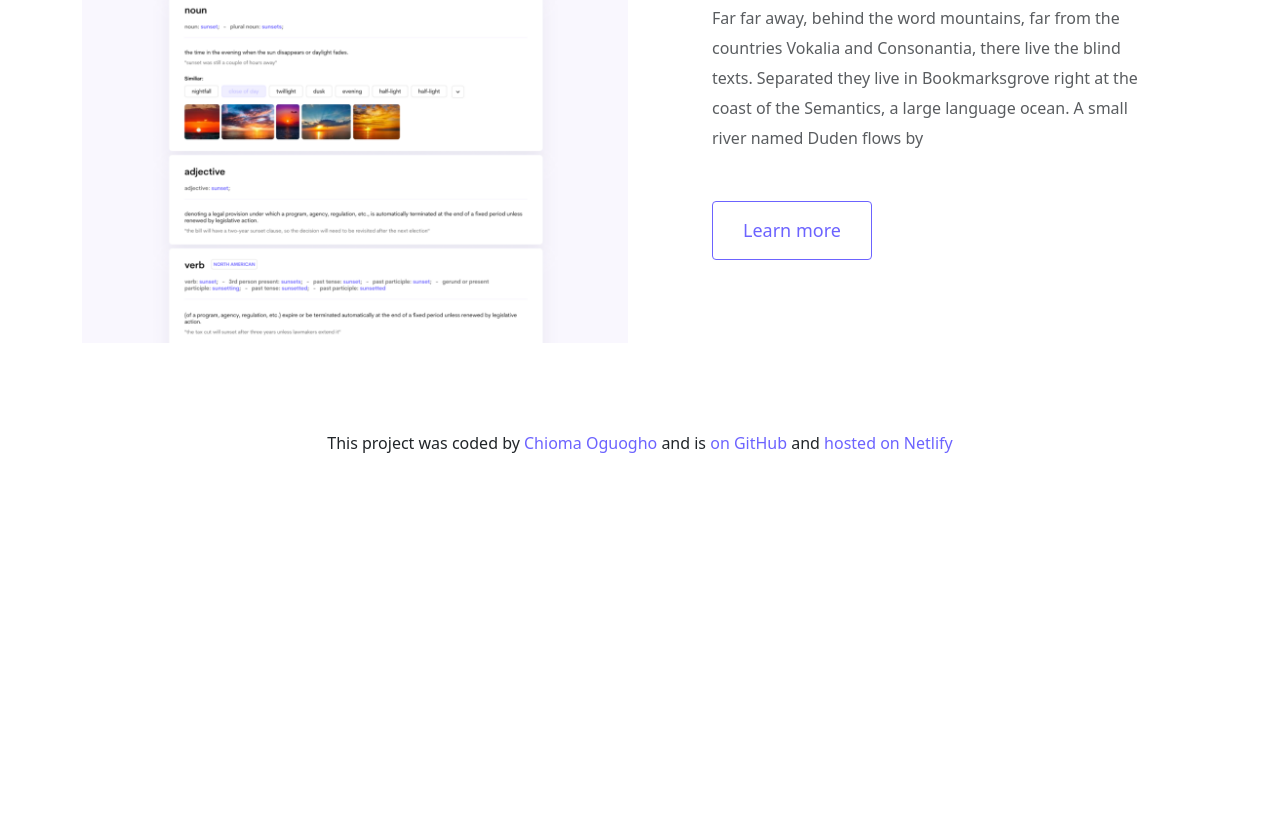
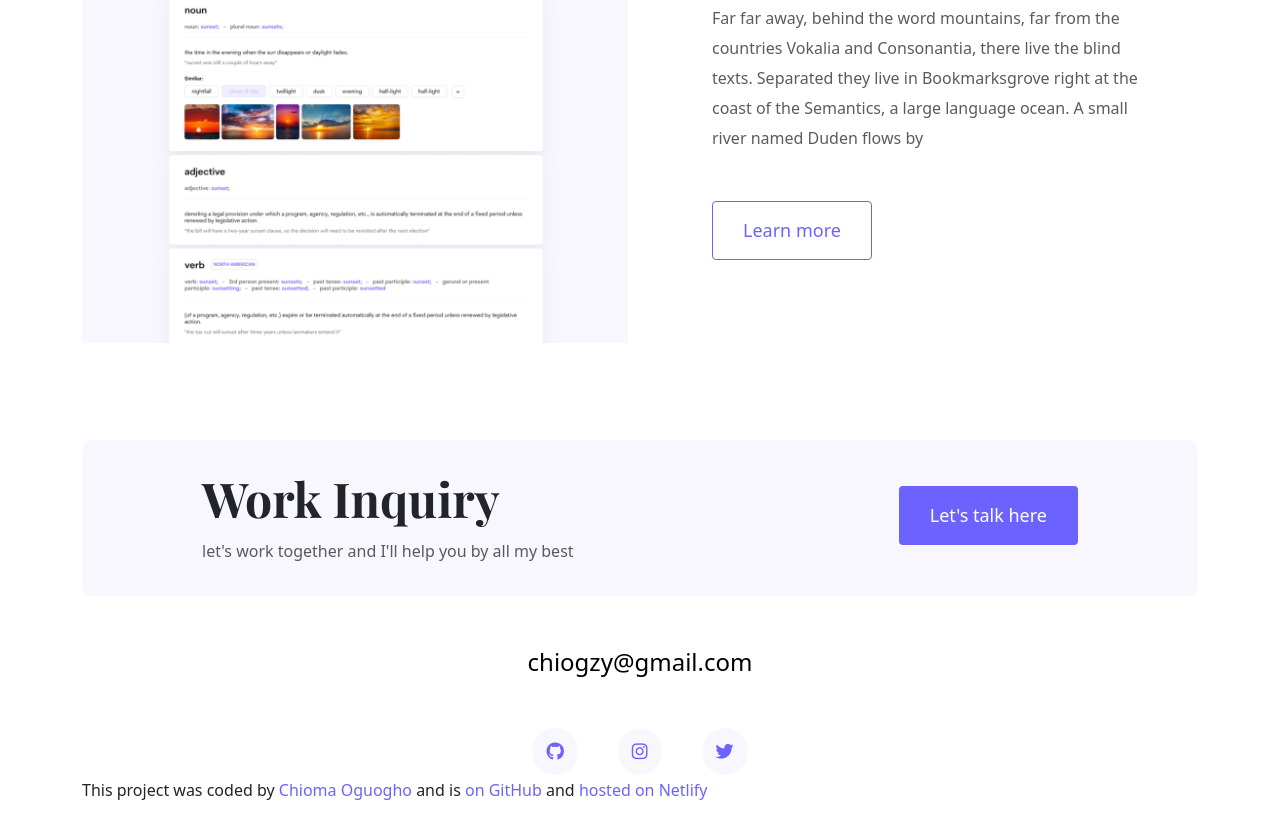
Before and after one commit to chiogzy/Portfolio-Project, a plain HTML site: page index.html in a window 1280 px wide. Shown: the part 2319-3158 px from the top of the page. Before the commit the page ends 2793 px from the top, so only its background shows below. Drawn offline with nearby package versions, Linux system fonts and the light colour scheme.

Commit message:
Injected HTML on the footer, added media queries and more CSS

```diff
--- a/index.html
+++ b/index.html
@@ -121,6 +121,36 @@
         </div>
       </div>
       <footer>
+        <div
+          class="contact-box d-flex justify-content-between mb-5 d-none d-md-flex"
+        >
+          <div>
+            <h4>Work Inquiry</h4>
+            <p class="text-muted">
+              let's work together and I'll help you by all my best
+            </p>
+          </div>
+          <div>
+            <a href="" class="btn btn-branding mt-3"> Let's talk here </a>
+          </div>
+        </div>
+        <div class="d-flex justify-content-center mb-5">
+          <a href="mailto:chiogzy@gmail.com" class="email-link"
+            >chiogzy@gmail.com
+          </a>
+        </div>
+        <div class="social-links d-flex justify-content-center">
+          <a href="https://github.com/chiogzy" target="_blank">
+            <i class="fab fa-github"></i>
+          </a>
+          <a href="https://instagram.com/chiogzy" target="_blank">
+            <i class="fab fa-instagram"></i>
+          </a>
+          <a href="https://twitter.com/chiogzy" target="_blank">
+            <i class="fab fa-twitter"></i>
+          </a>
+        </div>
+
         <p>
           This project was coded by
           <a href="https://github.com/chiogzy" target="_blank" class="link"
--- a/style/porfolio.css
+++ b/style/porfolio.css
@@ -33,10 +33,6 @@ p {
   font-weight: normal;
   font-size: 16px;
   line-height: 30px;
-}
-
-footer {
-  text-align: center;
 }
 
 .link {
@@ -155,6 +151,58 @@ nav li.active a {
   color: var(--branding-color);
 }
 
+footer .contact-box {
+  background: var(--secondary-color);
+  padding: 30px 120px;
+  border-radius: 10px;
+}
+
+footer .contact-box p {
+  margin: 0;
+}
+
+footer .btn-branding {
+  background: var(--branding-color);
+  border-radius: 4px;
+  color: white;
+  font-size: 18px;
+  line-height: 27px;
+  padding: 15px 30px;
+}
+
+footer {
+  margin: 60px 0;
+}
+
+footer h4 {
+  font-size: 48px;
+}
+
+footer .email-link {
+  text-decoration: none;
+  color: black;
+  font-size: 24px;
+}
+
+footer .email-link:hover {
+  color: var(--branding-color);
+}
+
+footer .social-links a {
+  margin: 0 20px;
+  color: var(--branding-color);
+  background: var(--secondary-color);
+  padding: 10px 14px;
+  border-radius: 50%;
+  font-size: 18px;
+  transition: all 100ms ease-in-out;
+}
+
+footer .social-links a:hover {
+  color: white;
+  background: var(--branding-color);
+}
+
 @media (max-width: 900px) {
   h1 {
     font-size: 44px;
@@ -163,6 +211,10 @@ nav li.active a {
 
   h2 {
     font-size: 44px;
+  }
+
+  footer h4 {
+    font-size: 26px;
   }
 
   .hero {
@@ -178,8 +230,4 @@ nav li.active a {
     padding: 0;
     text-align: center;
   }
-
-  nav a {
-    font-size: 12px;
-  }
 }
```
